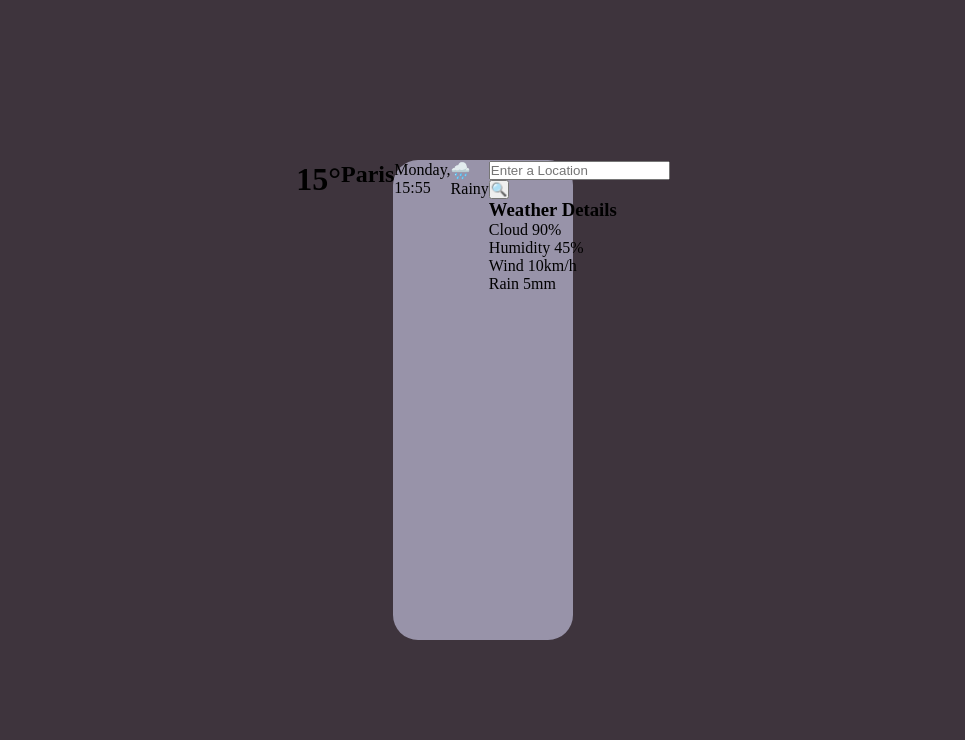
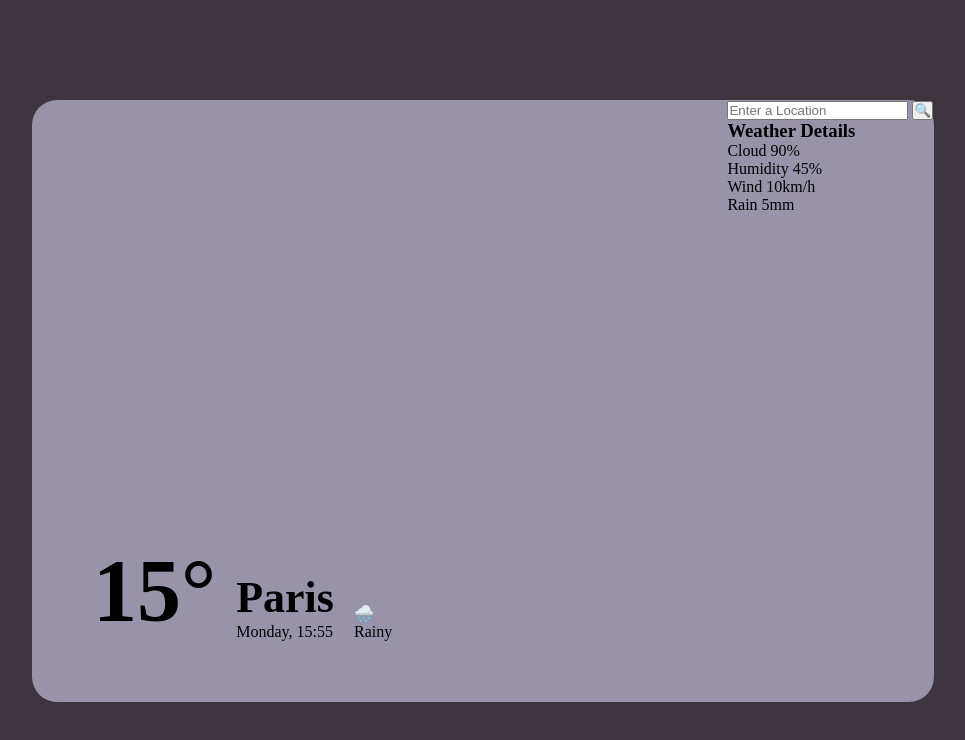
Before and after one commit to Louhoon/Weather-Dashboard, a plain HTML site: page index.html in a window 1280 px wide. Shown: the whole page, without its empty margins (157-1122 px from the left). Drawn offline with Linux system fonts and the light colour scheme.

Commit message:
fixed container overflow by setting up width and height and increasing font-size

```diff
--- a/index.html
+++ b/index.html
@@ -10,12 +10,16 @@
 
 <body>
 	<div class="container">
+		<div class="current-weather-container">
 			<h1 class="temperature">15°</h1>
+			<div class="city-and-date">
 				<h2 class="current-city">Paris</h2>
 				<p class="date">Monday, <span class="current-time">15:55</span></p>
+			</div>
 			<div class="weather-icon-and-description">
 				<p class="weather-icon">🌧️</p>
 				<p class="weather-description">Rainy</p>
+			</div>
 		</div>
 		<div class="search-container">
 			<form action="submit" class="search-form">
--- a/src/style.css
+++ b/src/style.css
@@ -2,7 +2,6 @@
 	margin: 0;
 	padding: 0;
 	list-style: none;
-	box-sizing: border-box;
 }
 
 body {
@@ -11,10 +10,29 @@ body {
 
 .container {
 	display: flex;
-	justify-content: center;
+	justify-content: space-between;
 	background-color: #9893A9;
-	height: 60vh;
-	margin: 20vh 550px;
+	width: 900px;
+	height: 600px;
+	margin: 100px auto;
 	border: 1px solid transparent;
 	border-radius: 25px;
 }
+
+.current-weather-container {
+	display: flex;
+	align-items: end;
+	margin: 60px;
+}
+
+.temperature {
+	font-size: 88px;
+}
+
+.city-and-date {
+	margin: 0 20px;
+}
+
+.city-and-date h2 {
+	font-size: 44px;
+}
```
Lines whose indentation alone changed are shown as unchanged.
